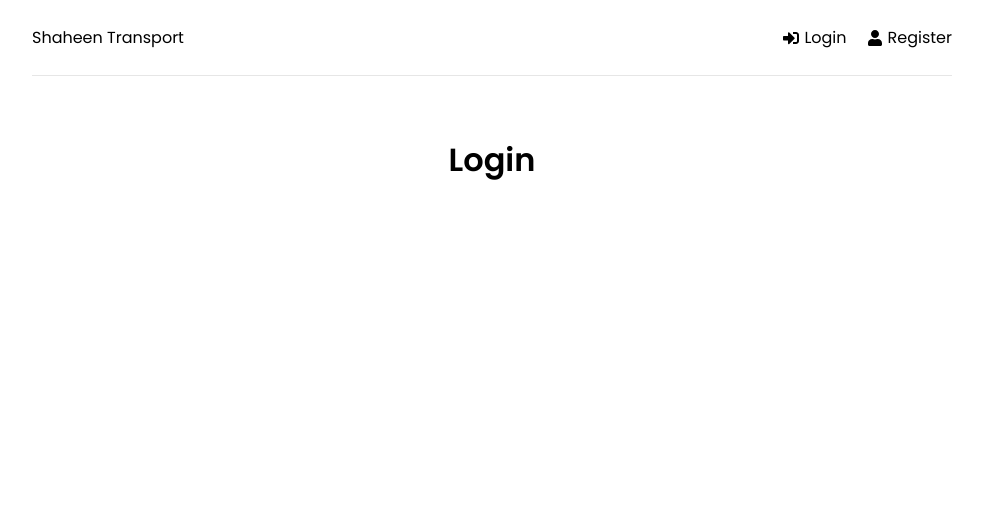
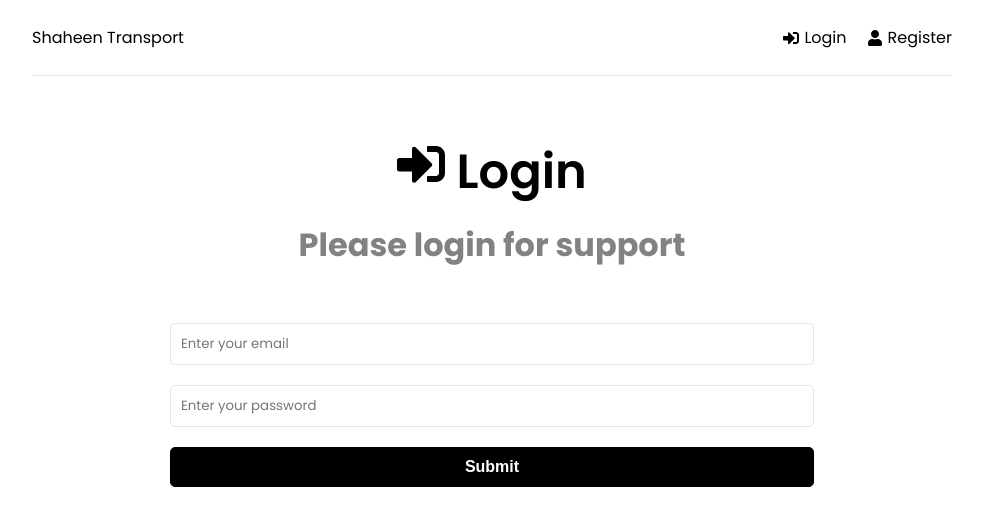
Before and after one commit to nSamarasDev/shaheenst, a React (Create React App) app in the folder frontend/: page /login in a window 1280 px wide. Shown: the top 526 px of the page, without its empty margins (148-1131 px from the left). Built offline with nearby package versions, Linux system fonts and the light colour scheme.

Commit message:
Login form added

```diff
--- a/frontend/src/pages/Login.jsx
+++ b/frontend/src/pages/Login.jsx
@@ -1,10 +1,73 @@
 import React from 'react'
+import { useState } from 'react'
+import { toast } from 'react-toastify'
+import { FaSignInAlt } from 'react-icons/fa'
 
 function Login() {
+    const [formData, setFormData] = useState({
+        email: '',
+        password: '',
+    })
+
+    const {email, password} = formData
+
+    const onChange = (e) => {
+        setFormData((prevState) => ({
+            ...prevState,
+            [e.target.name]: e.target.value,
+        }))
+    }
+
+        const onSubmit = (e) => {
+            e.preventDefault()
+
+        }
+
   return (
-    <h1>
-        Login
-    </h1>
+    <>
+    <section className="heading">
+        <h1>
+            <FaSignInAlt /> Login
+        </h1>
+        <p>Please login for support</p>
+    </section>
+
+    <section className="form">
+        <form onSubmit={onSubmit}>
+
+            <div className="form-group">
+                <input
+                type="email"
+                className="form-control"
+                id="email"
+                name='email'
+                value={email}
+                onChange={onChange}
+                placeholder='Enter your email'
+                required
+                />
+            </div>
+            <div className="form-group">
+                <input
+                type="text"
+                className="form-control"
+                id="password"
+                name='password'
+                value={password}
+                onChange={onChange}
+                placeholder='Enter your password'
+                required
+                />
+            </div>
+
+            <div className="form-group">
+                <button className='btn btn-block'>
+                    Submit
+                </button>
+            </div>
+        </form>
+    </section>
+    </>
   )
 }
 
```
